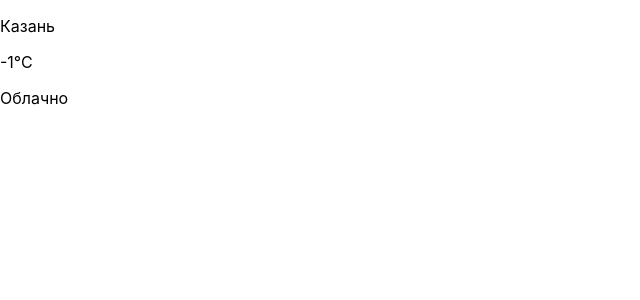
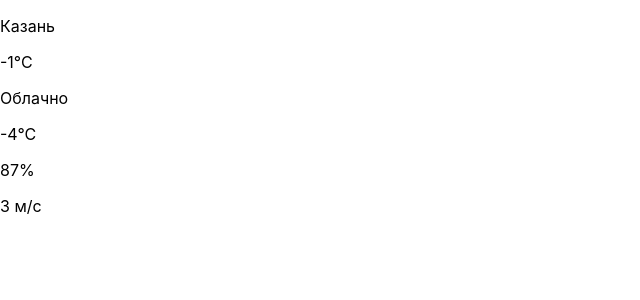
Before and after one commit to codeedocc/weatherApp, a React (Create React App) app: page / in a window 1280 px wide. Shown: the top 300 px of the page, without its empty margins (0-640 px from the left). Built offline with nearby package versions, Linux system fonts and the light colour scheme.

Commit message:
created Indicators component

```diff
--- a/src/App.tsx
+++ b/src/App.tsx
@@ -1,6 +1,7 @@
 import React from 'react'
 import axios from 'axios'
 import Location from './components/Location'
+import Indicators from './components/Indicators'
 
 function App() {
   const url = `https://api.openweathermap.org/data/2.5/weather?q=Kazan&appid=2b573449087270184ae0fb5758061b01`
@@ -9,6 +10,7 @@ function App() {
     <div className="app">
       <div className="container">
         <Location />
+        <Indicators />
       </div>
     </div>
   )
--- /dev/null
+++ b/src/components/Indicators.tsx
@@ -0,0 +1,19 @@
+import React from 'react'
+
+function Indicators() {
+  return (
+    <div className="bottom">
+      <div className="feels">
+        <p>-4°C</p>
+      </div>
+      <div className="humidity">
+        <p>87%</p>
+      </div>
+      <div className="wind">
+        <p>3 м/с</p>
+      </div>
+    </div>
+  )
+}
+
+export default Indicators
```
